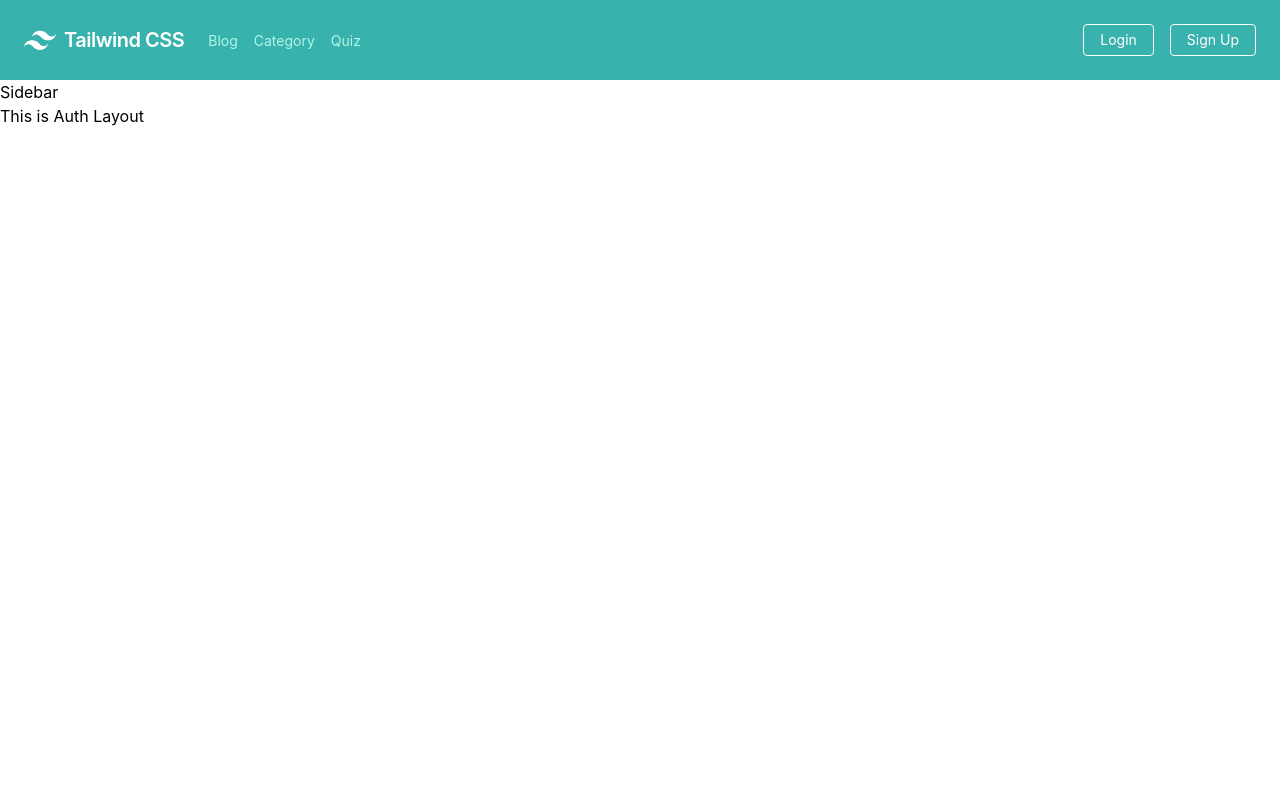
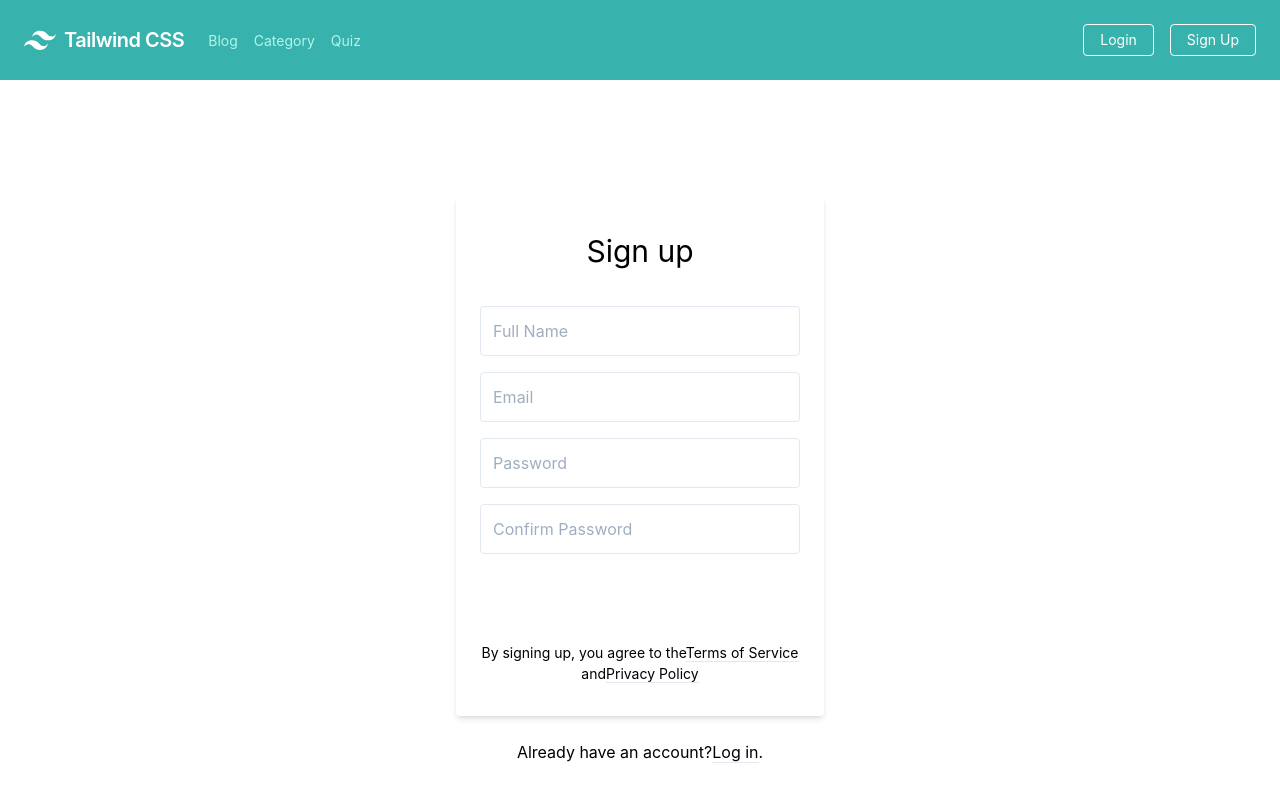
Before and after one commit to muhyasin89/YoutubeReact, a React (Create React App) app: page /auth/signup in a window 1280 px wide. Shown: the top 802 px of the page. Built offline with nearby package versions, Linux system fonts and the light colour scheme.

Commit message:
[core/template]add template

```diff
--- a/src/Layout/AuthLayout.js
+++ b/src/Layout/AuthLayout.js
@@ -2,7 +2,6 @@
 import {Switch} from "react-router-dom";
 import RouteWithSubRoutes from '../RouteWithSubRoutes';
 
-import Sidebar from '../Components/Sidebar';
 import HeadBar from '../Components/HeadBar';
 
 
@@ -10,8 +9,6 @@
     return (
         <div>
             <HeadBar props={true} />
-            <Sidebar />
-            <h1>This is Auth Layout</h1>
             <Switch>
                 {routes.map((route, i) => (
                 <RouteWithSubRoutes key={i} {...route} />
--- a/src/Layout/BasicLayout.js
+++ b/src/Layout/PageLayout.js
@@ -2,7 +2,7 @@
 import {Switch } from "react-router-dom";
 import RouteWithSubRoutes from '../RouteWithSubRoutes';
 
-function BasicLayout ({routes}){
+function PageLayout ({routes}){
     return (
         <div>
             <Switch>
@@ -14,4 +14,4 @@
     )
 }
 
-export default BasicLayout;
+export default PageLayout;
--- a/src/Page/Auth/Login.js
+++ /dev/null
@@ -1,13 +0,0 @@
-import React, { Component } from 'react';
-
-class Login extends Component{
-    render() {
-        return (
-            <div>
-                <h1>This is Login</h1>
-            </div>
-        );
-    }
-}
-
-export default Login;
--- a/src/Page/Auth/Register.js
+++ /dev/null
@@ -1,13 +0,0 @@
-import React, { Component } from 'react';
-
-class Register extends Component{
-    render() {
-        return (
-            <div>
-                <h1>This is Register</h1>
-            </div>
-        );
-    }
-}
-
-export default Register;
--- /dev/null
+++ b/src/Page/Auth/SignIn.js
@@ -0,0 +1,39 @@
+import React, { Component } from 'react';
+
+class Login extends Component{
+    render() {
+        return (
+            <div className="bg-grey-lighter min-h-screen flex flex-col">
+                <div className="container max-w-sm mx-auto flex-1 flex flex-col items-center justify-center px-2">
+                <div className="bg-white px-6 py-8 rounded shadow-md text-black w-full">
+                <h1 className="mb-8 text-3xl text-center">Sign In</h1>
+                        <div className="mb-4">
+                            <label className="block text-grey-darker text-sm font-bold mb-2" for="username">
+                                Username or Email
+                            </label>
+                            <input className="shadow appearance-none border rounded w-full py-2 px-3 text-grey-darker" id="username" type="text" placeholder="Username or Email" />
+                        </div>
+                        <div className="mb-6">
+                            <label className="block text-grey-darker text-sm font-bold mb-2" for="password">
+                                Password
+                            </label>
+                            <input className="shadow appearance-none border border-red rounded w-full py-2 px-3 text-grey-darker mb-3" id="password" type="password" placeholder="******************" />
+                            <p className="text-red text-xs italic">Please choose a password.</p>
+                        </div>
+                        <div className="flex items-center justify-between">
+                        <button className="bg-blue hover:bg-blue-dark text-white font-bold py-2 px-4 rounded" type="button" >
+                            Sign In
+                        </button>
+                        <a className="inline-block align-baseline font-bold text-sm text-blue hover:text-blue-darker" href="#">
+                            Forgot Password?
+                        </a>
+                        </div>
+                    </div>
+                </div>
+            </div>
+
+        );
+    }
+}
+
+export default Login;
--- /dev/null
+++ b/src/Page/Auth/SignUp.js
@@ -0,0 +1,61 @@
+import React, { Component } from 'react';
+
+class SignUp extends Component{
+    render() {
+        return (
+                <div className="bg-grey-lighter min-h-screen flex flex-col">
+                    <div className="container max-w-sm mx-auto flex-1 flex flex-col items-center justify-center px-2">
+                        <div className="bg-white px-6 py-8 rounded shadow-md text-black w-full">
+                            <h1 className="mb-8 text-3xl text-center">Sign up</h1>
+                            <input
+                                type="text"
+                                className="block border border-grey-light w-full p-3 rounded mb-4"
+                                name="fullname"
+                                placeholder="Full Name" />
+
+                            <input
+                                type="text"
+                                className="block border border-grey-light w-full p-3 rounded mb-4"
+                                name="email"
+                                placeholder="Email" />
+
+                            <input
+                                type="password"
+                                className="block border border-grey-light w-full p-3 rounded mb-4"
+                                name="password"
+                                placeholder="Password" />
+                            <input
+                                type="password"
+                                className="block border border-grey-light w-full p-3 rounded mb-4"
+                                name="confirm_password"
+                                placeholder="Confirm Password" />
+
+                            <button
+                                type="submit"
+                                className="w-full text-center py-3 rounded bg-green text-white hover:bg-green-dark focus:outline-none my-1"
+                            >Create Account</button>
+
+                            <div className="text-center text-sm text-grey-dark mt-4">
+                                By signing up, you agree to the
+                                <a className="no-underline border-b border-grey-dark text-grey-dark" href="#">
+                                    Terms of Service
+                                </a> and
+                                <a className="no-underline border-b border-grey-dark text-grey-dark" href="#">
+                                    Privacy Policy
+                                </a>
+                            </div>
+                        </div>
+
+                        <div className="text-grey-dark mt-6">
+                            Already have an account?
+                            <a className="no-underline border-b border-blue text-blue" href="../auth/signin/">
+                                Log in
+                            </a>.
+                        </div>
+                    </div>
+                </div>
+        );
+    }
+}
+
+export default SignUp;
```
Also changed, not shown: src/App.js (+9 -9 lines).
